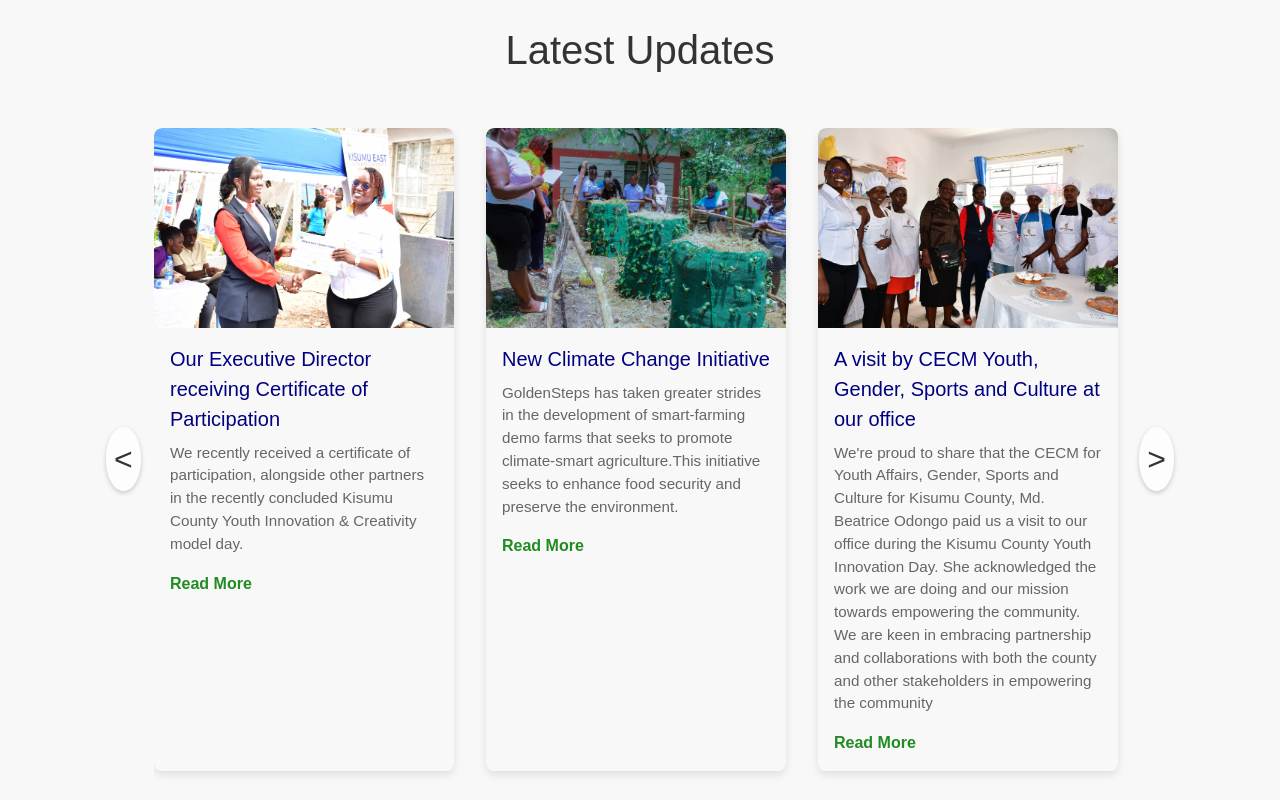
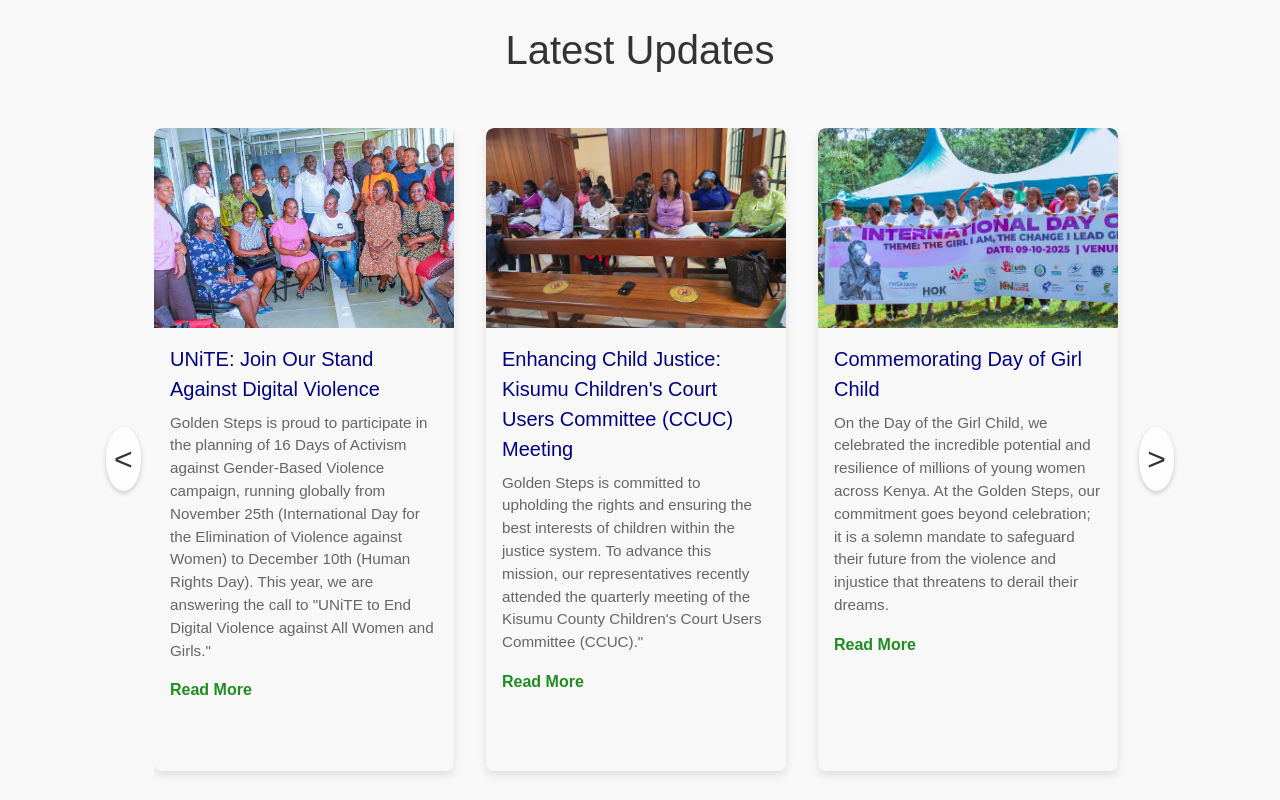
Before and after one commit to geoffreyabincha36-gif/golden-steps-cbo, a website: page index.html in a window 1280 px wide. Shown: the part 1760-2560 px from the top of the page. Drawn offline with nearby package versions, Linux system fonts and the light colour scheme.

Commit message:
Add updates for recent initiatives and events
Added multiple updates to the updates section, including images and descriptions for various initiatives.

```diff
--- a/index.html
+++ b/index.html
@@ -253,6 +253,34 @@
                     <div class="update-grid-container" id="update-scroll-container">
 
                     <div class="update-item">
+                        <img src="images/16 days planning.jpeg" alt="Update 1 Image" width="300" height="200">
+                        <h3>UNiTE: Join Our Stand Against Digital Violence</h3>
+                        <p>Golden Steps is proud to participate in the planning of 16 Days of Activism against Gender-Based Violence campaign, running globally from November 25th (International Day for the Elimination of Violence against Women) to December 10th (Human Rights Day). This year, we are answering the call to "UNiTE to End Digital Violence against All Women and Girls."</p>
+                        <a href="#" class="read-more-btn">Read More</a>
+                    </div>
+
+                    <div class="update-item">
+                        <img src="images/KISUMU CHILDRENS COURT USERS COMMITTEE.jpeg" alt="Update 1 Image" width="300" height="200">
+                        <h3>Enhancing Child Justice: Kisumu Children's Court Users Committee (CCUC) Meeting</h3>
+                        <p>Golden Steps is committed to upholding the rights and ensuring the best interests of children within the justice system. To advance this mission, our representatives recently attended the quarterly meeting of the Kisumu County Children's Court Users Committee (CCUC)."</p>
+                        <a href="#" class="read-more-btn">Read More</a>
+                    </div>
+
+                     <div class="update-item">
+                        <img src="images/aday of Girl Child.jpeg" alt="Update 1 Image" width="300" height="200">
+                        <h3>Commemorating Day of Girl Child</h3>
+                        <p>On the Day of the Girl Child, we celebrated the incredible potential and resilience of millions of young women across Kenya. At the Golden Steps, our commitment goes beyond celebration; it is a solemn mandate to safeguard their future from the violence and injustice that threatens to derail their dreams.</p>
+                        <a href="#" class="read-more-btn">Read More</a>
+                    </div>
+
+                    <div class="update-item">
+                        <img src="images/Clinical Management of SGBV.jpeg" alt="Update 1 Image" width="300" height="200">
+                        <h3>Strengthening the Survivor Pathway: Clinical Management of SGBV Training</h3>
+                        <p>Golden Steps is dedicated to ensuring that survivors of Sexual and Gender-Based Violence (SGBV) receive timely, dignified, and multi-sectoral support. As part of this commitment, our team recently participated in a critical training workshop focused on the Clinical Management of SGBV for both health workers and law enforcement.</p>
+                        <a href="#" class="read-more-btn">Read More</a>
+                    </div>
+
+                    <div class="update-item">
                         <img src="images/director.jpg" alt="Update 1 Image" width="300" height="200">
                         <h3>Our  Executive Director receiving Certificate of Participation</h3>
                         <p>We recently received a certificate of participation, alongside other partners in the recently concluded Kisumu County Youth Innovation & Creativity model day.</p>
```
